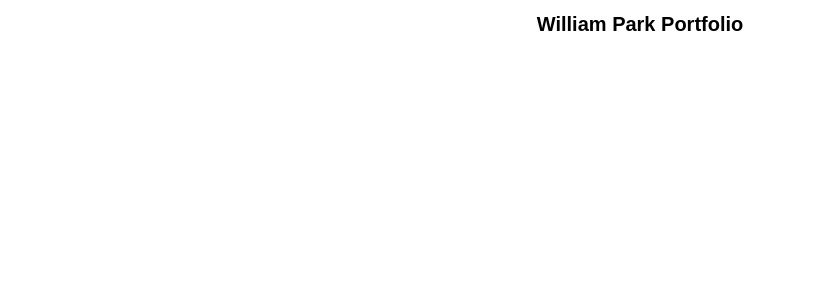
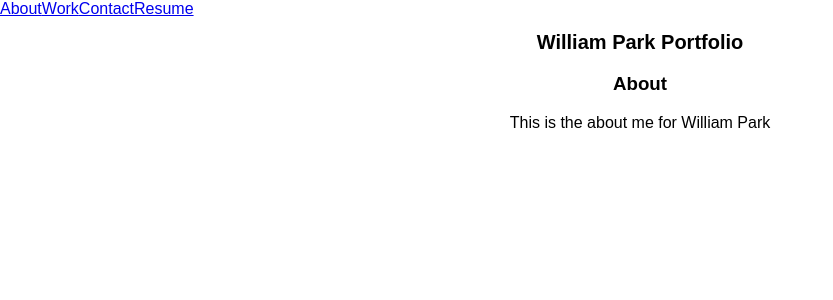
Before and after one commit to wjypark94/william-park-portfolio, a React (Create React App) app: page / in a window 1280 px wide. Shown: the top 300 px of the page, without its empty margins (0-833 px from the left). Built offline with nearby package versions, Linux system fonts and the light colour scheme.

Commit message:
added basic nav component

```diff
--- a/package.json
+++ b/package.json
@@ -4,7 +4,7 @@
   "private": true,
   "dependencies": {
     "react": "^16.4.0",
-    "react-dom": "^16.4.0",
+    "react-burger-menu": "^2.5.0",
     "react-scripts": "1.1.4"
   },
   "scripts": {
@@ -12,5 +12,8 @@
     "build": "react-scripts build",
     "test": "react-scripts test --env=jsdom",
     "eject": "react-scripts eject"
+  },
+  "devDependencies": {
+    "react-dom": "^16.4.0"
   }
 }
--- a/public/index.html
+++ b/public/index.html
@@ -7,8 +7,8 @@
 
     <link rel="manifest" href="%PUBLIC_URL%/manifest.json">
     <link rel="shortcut icon" href="%PUBLIC_URL%/favicon.ico">
-
     <title>William Park Portfolio </title>
+    <link href="https://fonts.googleapis.com/css?family=Montserrat:300" rel="stylesheet">
   </head>
   <body>
     <noscript>
--- /dev/null
+++ b/src/componentStyles/About.css
@@ -0,0 +1,3 @@
+.about-bio{
+    text-align: center;
+}
--- /dev/null
+++ b/src/components/About.js
@@ -0,0 +1,20 @@
+import React, {Component} from 'react';
+import '../componentStyles/About.css';
+
+class About extends Component {
+    render(){
+        return(
+            <div id="about" className="about">
+                <div>
+
+                </div>
+                <div className="about-bio">
+                    <h3>About</h3>
+                    <p> This is the about me for William Park</p>
+                </div>
+            </div>
+        )
+    }
+}
+
+export default About;
--- a/src/components/App.js
+++ b/src/components/App.js
@@ -1,15 +1,19 @@
 import React, { Component } from 'react';
-import './App.css';
+import '../componentStyles/App.css';
+import About from './About';
+import NavBar from './NavBar';
 
 class App extends Component {
   render() {
     return (
       <div className="header-portfolio">
+      <NavBar/>
         <header>
           <h1 className="header-h1">
             William Park Portfolio
           </h1>
         </header>
+        <About/>
       </div>
     );
   }
--- /dev/null
+++ b/src/components/NavBar.js
@@ -0,0 +1,27 @@
+import React, {Component} from 'react';
+
+class NavBar extends Component {
+    constructor(props) {
+        super(props);
+        this.state = {
+            showNav: false,
+        }
+    }
+
+    render(){
+        return(
+            <section className="Nav">
+            <div className="header-nav">
+                <nav className="nav-menu">
+                    <a id="about" className="nav-item" href="/about">About</a>
+                    <a id="work" className="nav-item" href="/about">Work</a>
+                    <a id="contact" className="nav-item" href="/contact">Contact</a>
+                    <a id="resume" className="nav-item" href="/resume">Resume</a>
+                </nav>
+            </div>
+            </section>
+        )
+    }
+}
+
+export default NavBar;
```
Also changed, not shown: src/componentStyles/App.css (renamed from src/components/App.css), 1 other file (tests, documents, lock files or other folders).
